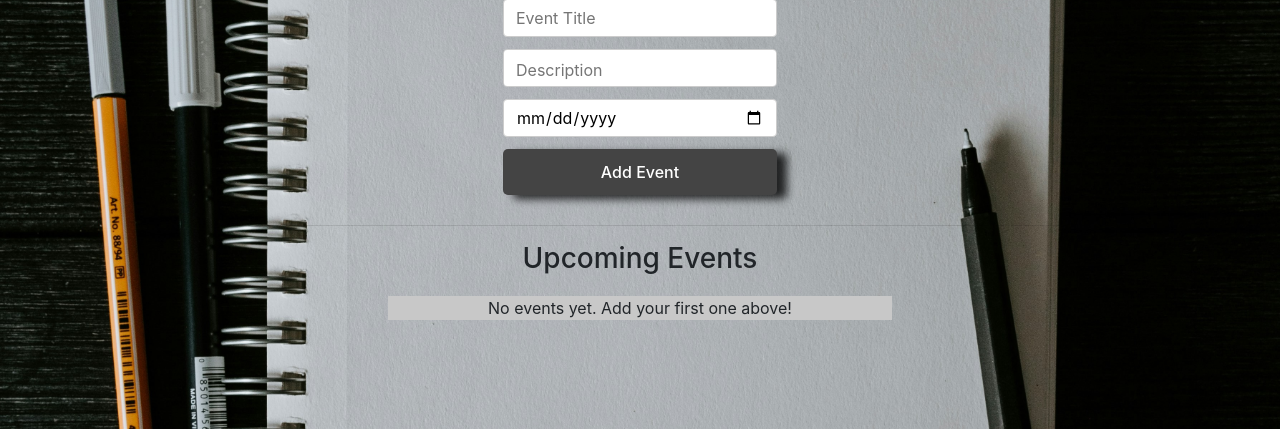
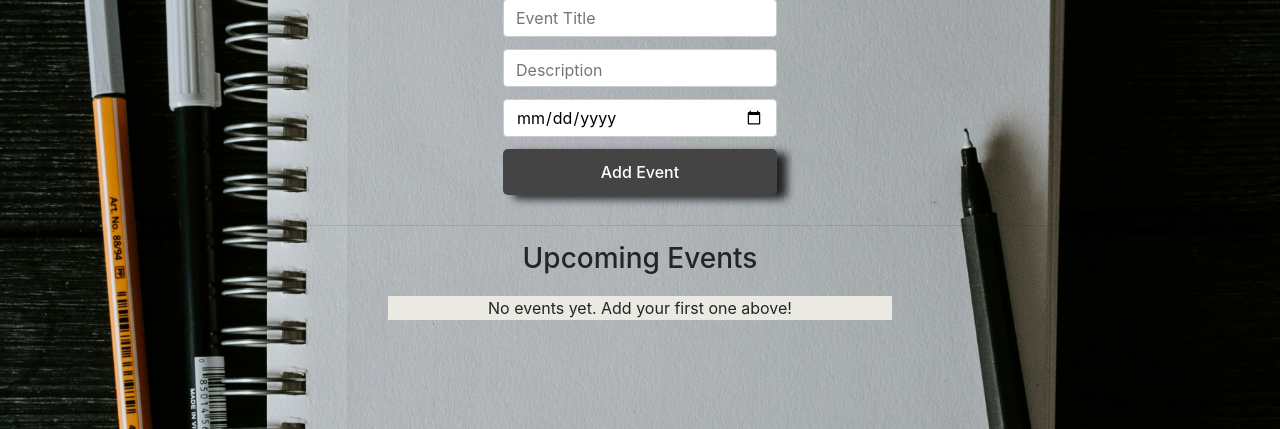
Before and after one commit to Bre0409/python-flask-assignment, a Flask app: page /events in a window 1280 px wide. Shown: the part 371-800 px from the top of the page. Run offline with Flask 3, Linux system fonts and the light colour scheme; some libraries are stand-ins or nearby versions.

Commit message:
updated style

```diff
--- a/website/static/css/events.css
+++ b/website/static/css/events.css
@@ -64,7 +64,7 @@
 .events-container {
     max-width: 60%;
     margin: 0 auto;
-    background-color: rgb(200, 200, 200);
+    background-color: #eaeae2;
 }
 
 .event-list {
```
